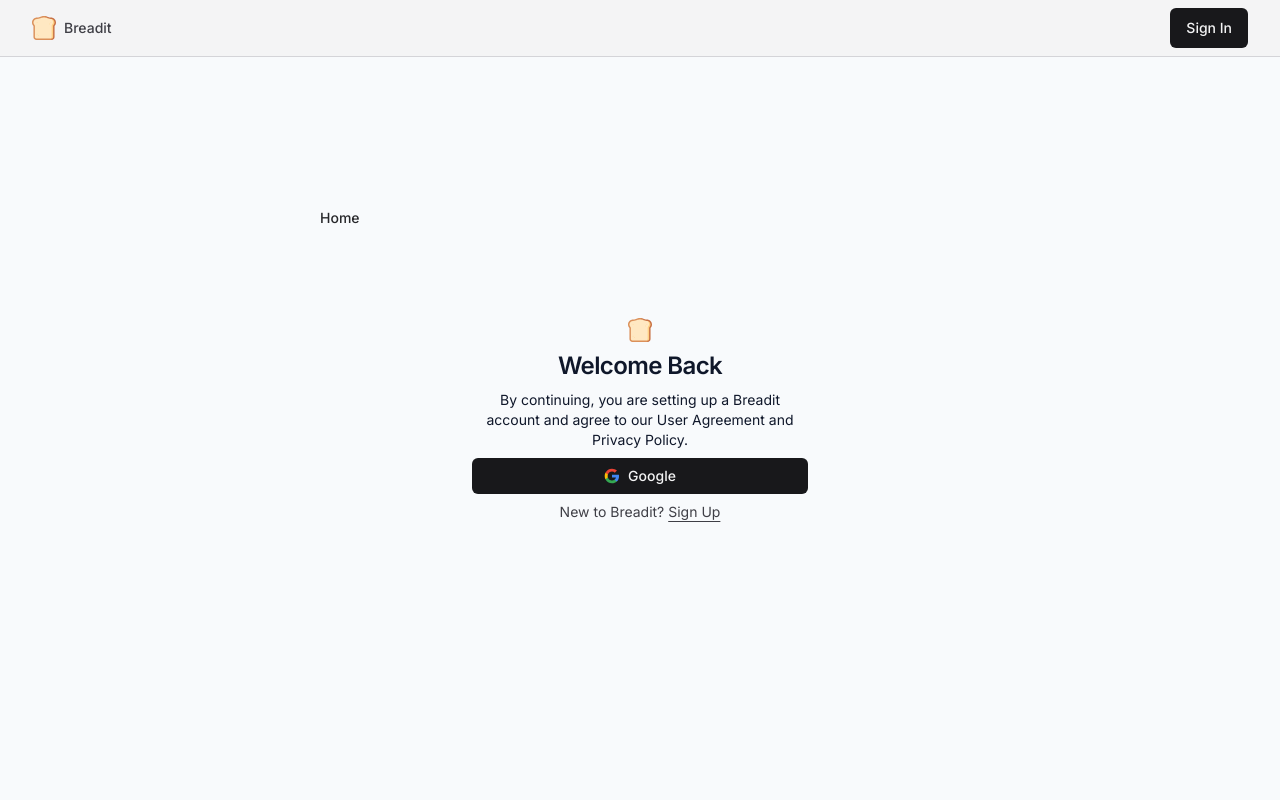
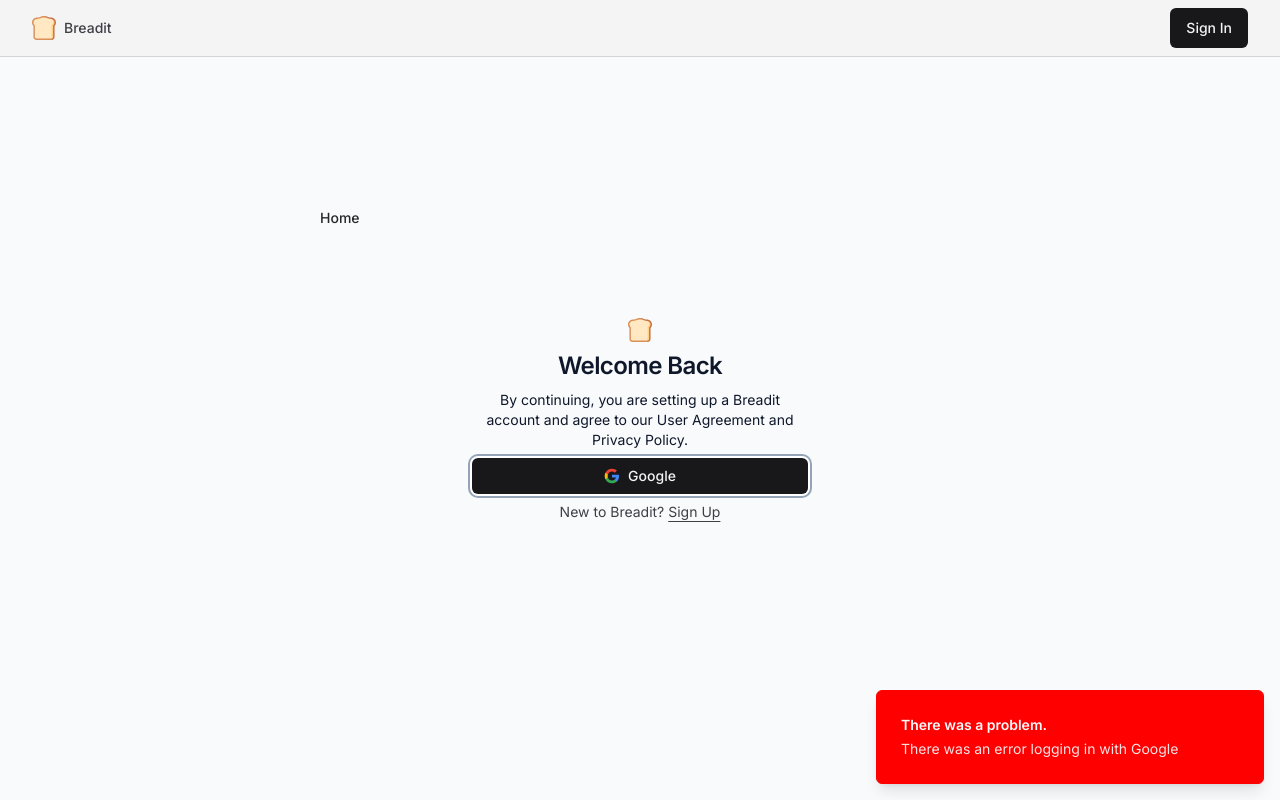
Before and after one commit to MichaelFrieze/breadit, a Next.js app: page /sign-in in a window 1280 px wide. Both pictures are taken after a click on the button "Google". Built offline with nearby package versions, Linux system fonts and the light colour scheme.

Commit message:
Set up shadcn toast

```diff
--- a/src/app/layout.tsx
+++ b/src/app/layout.tsx
@@ -1,4 +1,5 @@
 import Navbar from '@/components/Navbar';
+import { Toaster } from '@/components/ui/Toaster';
 import { cn } from '@/lib/utils';
 import '@/styles/globals.css';
 import { Inter } from 'next/font/google';
@@ -25,9 +26,12 @@
     >
       <body className="min-h-screen pt-12 bg-slate-50 antialiased">
         <Navbar />
+
         <div className="container max-w-7xl mx-auto h-full pt-12">
           {children}
         </div>
+
+        <Toaster />
       </body>
     </html>
   );
--- a/src/components/UserAuthForm.tsx
+++ b/src/components/UserAuthForm.tsx
@@ -5,19 +5,27 @@
 import { cn } from '@/lib/utils';
 import { signIn } from 'next-auth/react';
 import { Icons } from './Icons';
+import { useToast } from '@/hooks/use-toast';
 
 interface UserAuthFormProps extends React.HTMLAttributes<HTMLDivElement> {}
 
 const UserAuthForm: FC<UserAuthFormProps> = ({ className, ...props }) => {
   const [isLoading, setIsLoading] = useState<boolean>(false);
+  const { toast } = useToast();
 
   const loginWithGoogle = async () => {
     setIsLoading(true);
 
     try {
+      throw new Error();
       await signIn('google');
     } catch (error) {
       // toast notification
+      toast({
+        title: 'There was a problem.',
+        description: 'There was an error logging in with Google',
+        variant: 'destructive',
+      });
     } finally {
       setIsLoading(false);
     }
--- /dev/null
+++ b/src/components/ui/Toast.tsx
@@ -0,0 +1,127 @@
+import * as React from "react"
+import * as ToastPrimitives from "@radix-ui/react-toast"
+import { cva, type VariantProps } from "class-variance-authority"
+import { X } from "lucide-react"
+
+import { cn } from "@/lib/utils"
+
+const ToastProvider = ToastPrimitives.Provider
+
+const ToastViewport = React.forwardRef<
+  React.ElementRef<typeof ToastPrimitives.Viewport>,
+  React.ComponentPropsWithoutRef<typeof ToastPrimitives.Viewport>
+>(({ className, ...props }, ref) => (
+  <ToastPrimitives.Viewport
+    ref={ref}
+    className={cn(
+      "fixed top-0 z-[100] flex max-h-screen w-full flex-col-reverse p-4 sm:bottom-0 sm:right-0 sm:top-auto sm:flex-col md:max-w-[420px]",
+      className
+    )}
+    {...props}
+  />
+))
+ToastViewport.displayName = ToastPrimitives.Viewport.displayName
+
+const toastVariants = cva(
+  "data-[swipe=move]:transition-none group relative pointer-events-auto flex w-full items-center justify-between space-x-4 overflow-hidden rounded-md border p-6 pr-8 shadow-lg transition-all data-[swipe=move]:translate-x-[var(--radix-toast-swipe-move-x)] data-[swipe=cancel]:translate-x-0 data-[swipe=end]:translate-x-[var(--radix-toast-swipe-end-x)] data-[state=open]:animate-in data-[state=closed]:animate-out data-[swipe=end]:animate-out data-[state=closed]:fade-out-80 data-[state=open]:slide-in-from-top-full data-[state=open]:sm:slide-in-from-bottom-full data-[state=closed]:slide-out-to-right-full",
+  {
+    variants: {
+      variant: {
+        default: "bg-background border",
+        destructive:
+          "group destructive border-destructive bg-destructive text-destructive-foreground",
+      },
+    },
+    defaultVariants: {
+      variant: "default",
+    },
+  }
+)
+
+const Toast = React.forwardRef<
+  React.ElementRef<typeof ToastPrimitives.Root>,
+  React.ComponentPropsWithoutRef<typeof ToastPrimitives.Root> &
+    VariantProps<typeof toastVariants>
+>(({ className, variant, ...props }, ref) => {
+  return (
+    <ToastPrimitives.Root
+      ref={ref}
+      className={cn(toastVariants({ variant }), className)}
+      {...props}
+    />
+  )
+})
+Toast.displayName = ToastPrimitives.Root.displayName
+
+const ToastAction = React.forwardRef<
+  React.ElementRef<typeof ToastPrimitives.Action>,
+  React.ComponentPropsWithoutRef<typeof ToastPrimitives.Action>
+>(({ className, ...props }, ref) => (
+  <ToastPrimitives.Action
+    ref={ref}
+    className={cn(
+      "inline-flex h-8 shrink-0 items-center justify-center rounded-md border bg-transparent px-3 text-sm font-medium ring-offset-background transition-colors hover:bg-secondary focus:outline-none focus:ring-2 focus:ring-ring focus:ring-offset-2 disabled:pointer-events-none disabled:opacity-50 group-[.destructive]:border-destructive/30 group-[.destructive]:hover:border-destructive/30 group-[.destructive]:hover:bg-destructive group-[.destructive]:hover:text-destructive-foreground group-[.destructive]:focus:ring-destructive",
+      className
+    )}
+    {...props}
+  />
+))
+ToastAction.displayName = ToastPrimitives.Action.displayName
+
+const ToastClose = React.forwardRef<
+  React.ElementRef<typeof ToastPrimitives.Close>,
+  React.ComponentPropsWithoutRef<typeof ToastPrimitives.Close>
+>(({ className, ...props }, ref) => (
+  <ToastPrimitives.Close
+    ref={ref}
+    className={cn(
+      "absolute right-2 top-2 rounded-md p-1 text-foreground/50 opacity-0 transition-opacity hover:text-foreground focus:opacity-100 focus:outline-none focus:ring-2 group-hover:opacity-100 group-[.destructive]:text-red-300 group-[.destructive]:hover:text-red-50 group-[.destructive]:focus:ring-red-400 group-[.destructive]:focus:ring-offset-red-600",
+      className
+    )}
+    toast-close=""
+    {...props}
+  >
+    <X className="h-4 w-4" />
+  </ToastPrimitives.Close>
+))
+ToastClose.displayName = ToastPrimitives.Close.displayName
+
+const ToastTitle = React.forwardRef<
+  React.ElementRef<typeof ToastPrimitives.Title>,
+  React.ComponentPropsWithoutRef<typeof ToastPrimitives.Title>
+>(({ className, ...props }, ref) => (
+  <ToastPrimitives.Title
+    ref={ref}
+    className={cn("text-sm font-semibold", className)}
+    {...props}
+  />
+))
+ToastTitle.displayName = ToastPrimitives.Title.displayName
+
+const ToastDescription = React.forwardRef<
+  React.ElementRef<typeof ToastPrimitives.Description>,
+  React.ComponentPropsWithoutRef<typeof ToastPrimitives.Description>
+>(({ className, ...props }, ref) => (
+  <ToastPrimitives.Description
+    ref={ref}
+    className={cn("text-sm opacity-90", className)}
+    {...props}
+  />
+))
+ToastDescription.displayName = ToastPrimitives.Description.displayName
+
+type ToastProps = React.ComponentPropsWithoutRef<typeof Toast>
+
+type ToastActionElement = React.ReactElement<typeof ToastAction>
+
+export {
+  type ToastProps,
+  type ToastActionElement,
+  ToastProvider,
+  ToastViewport,
+  Toast,
+  ToastTitle,
+  ToastDescription,
+  ToastClose,
+  ToastAction,
+}
--- /dev/null
+++ b/src/components/ui/Toaster.tsx
@@ -0,0 +1,35 @@
+'use client';
+
+import {
+  Toast,
+  ToastClose,
+  ToastDescription,
+  ToastProvider,
+  ToastTitle,
+  ToastViewport,
+} from '@/components/ui/Toast';
+import { useToast } from '@/hooks/use-toast';
+
+export function Toaster() {
+  const { toasts } = useToast();
+
+  return (
+    <ToastProvider>
+      {toasts.map(function ({ id, title, description, action, ...props }) {
+        return (
+          <Toast key={id} {...props}>
+            <div className="grid gap-1">
+              {title && <ToastTitle>{title}</ToastTitle>}
+              {description && (
+                <ToastDescription>{description}</ToastDescription>
+              )}
+            </div>
+            {action}
+            <ToastClose />
+          </Toast>
+        );
+      })}
+      <ToastViewport />
+    </ToastProvider>
+  );
+}
--- /dev/null
+++ b/src/hooks/use-toast.ts
@@ -0,0 +1,189 @@
+// Inspired by react-hot-toast library
+import * as React from "react"
+
+import type { ToastActionElement, ToastProps } from "@/components/ui/Toast"
+
+const TOAST_LIMIT = 1
+const TOAST_REMOVE_DELAY = 1000000
+
+type ToasterToast = ToastProps & {
+  id: string
+  title?: React.ReactNode
+  description?: React.ReactNode
+  action?: ToastActionElement
+}
+
+const actionTypes = {
+  ADD_TOAST: "ADD_TOAST",
+  UPDATE_TOAST: "UPDATE_TOAST",
+  DISMISS_TOAST: "DISMISS_TOAST",
+  REMOVE_TOAST: "REMOVE_TOAST",
+} as const
+
+let count = 0
+
+function genId() {
+  count = (count + 1) % Number.MAX_VALUE
+  return count.toString()
+}
+
+type ActionType = typeof actionTypes
+
+type Action =
+  | {
+      type: ActionType["ADD_TOAST"]
+      toast: ToasterToast
+    }
+  | {
+      type: ActionType["UPDATE_TOAST"]
+      toast: Partial<ToasterToast>
+    }
+  | {
+      type: ActionType["DISMISS_TOAST"]
+      toastId?: ToasterToast["id"]
+    }
+  | {
+      type: ActionType["REMOVE_TOAST"]
+      toastId?: ToasterToast["id"]
+    }
+
+interface State {
+  toasts: ToasterToast[]
+}
+
+const toastTimeouts = new Map<string, ReturnType<typeof setTimeout>>()
+
+const addToRemoveQueue = (toastId: string) => {
+  if (toastTimeouts.has(toastId)) {
+    return
+  }
+
+  const timeout = setTimeout(() => {
+    toastTimeouts.delete(toastId)
+    dispatch({
+      type: "REMOVE_TOAST",
+      toastId: toastId,
+    })
+  }, TOAST_REMOVE_DELAY)
+
+  toastTimeouts.set(toastId, timeout)
+}
+
+export const reducer = (state: State, action: Action): State => {
+  switch (action.type) {
+    case "ADD_TOAST":
+      return {
+        ...state,
+        toasts: [action.toast, ...state.toasts].slice(0, TOAST_LIMIT),
+      }
+
+    case "UPDATE_TOAST":
+      return {
+        ...state,
+        toasts: state.toasts.map((t) =>
+          t.id === action.toast.id ? { ...t, ...action.toast } : t
+        ),
+      }
+
+    case "DISMISS_TOAST": {
+      const { toastId } = action
+
+      // ! Side effects ! - This could be extracted into a dismissToast() action,
+      // but I'll keep it here for simplicity
+      if (toastId) {
+        addToRemoveQueue(toastId)
+      } else {
+        state.toasts.forEach((toast) => {
+          addToRemoveQueue(toast.id)
+        })
+      }
+
+      return {
+        ...state,
+        toasts: state.toasts.map((t) =>
+          t.id === toastId || toastId === undefined
+            ? {
+                ...t,
+                open: false,
+              }
+            : t
+        ),
+      }
+    }
+    case "REMOVE_TOAST":
+      if (action.toastId === undefined) {
+        return {
+          ...state,
+          toasts: [],
+        }
+      }
+      return {
+        ...state,
+        toasts: state.toasts.filter((t) => t.id !== action.toastId),
+      }
+  }
+}
+
+const listeners: Array<(state: State) => void> = []
+
+let memoryState: State = { toasts: [] }
+
+function dispatch(action: Action) {
+  memoryState = reducer(memoryState, action)
+  listeners.forEach((listener) => {
+    listener(memoryState)
+  })
+}
+
+type Toast = Omit<ToasterToast, "id">
+
+function toast({ ...props }: Toast) {
+  const id = genId()
+
+  const update = (props: ToasterToast) =>
+    dispatch({
+      type: "UPDATE_TOAST",
+      toast: { ...props, id },
+    })
+  const dismiss = () => dispatch({ type: "DISMISS_TOAST", toastId: id })
+
+  dispatch({
+    type: "ADD_TOAST",
+    toast: {
+      ...props,
+      id,
+      open: true,
+      onOpenChange: (open) => {
+        if (!open) dismiss()
+      },
+    },
+  })
+
+  return {
+    id: id,
+    dismiss,
+    update,
+  }
+}
+
+function useToast() {
+  const [state, setState] = React.useState<State>(memoryState)
+
+  React.useEffect(() => {
+    listeners.push(setState)
+    return () => {
+      const index = listeners.indexOf(setState)
+      if (index > -1) {
+        listeners.splice(index, 1)
+      }
+    }
+  }, [state])
+
+  return {
+    ...state,
+    toast,
+    dismiss: (toastId?: string) => dispatch({ type: "DISMISS_TOAST", toastId }),
+  }
+}
+
+export { useToast, toast }
```
